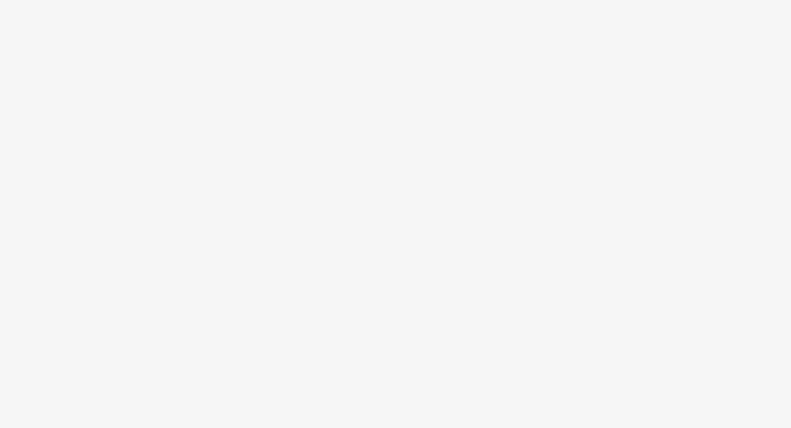
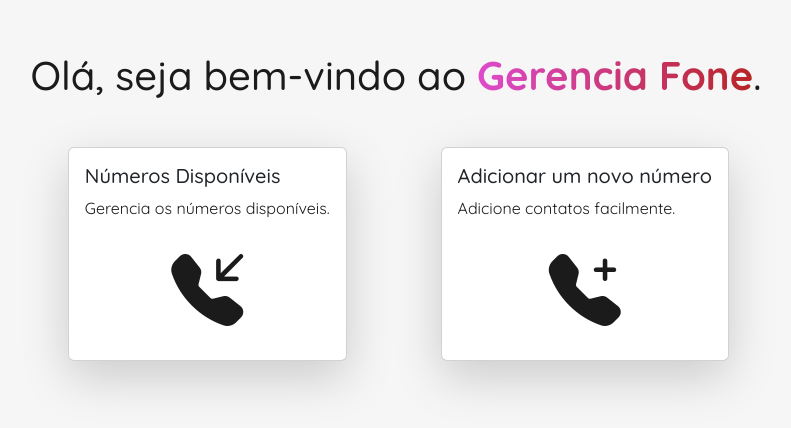
Before and after one commit to luizgcl/challenge-phone-management-web, an Angular app: page /inicio in a window 1280 px wide. Before the commit this address led to /. Shown: the part 194-622 px from the top of the page, without its empty margins (244-1035 px from the left). Built offline with nearby package versions, Linux system fonts and the light colour scheme.

Commit message:
chore: setup routes

```diff
--- a/src/app/app.routes.ts
+++ b/src/app/app.routes.ts
@@ -1,12 +1,33 @@
 import { Routes } from '@angular/router';
 import { HomeComponent } from './pages/home/home.component';
+import { PhoneFormComponent } from './pages/phone-form/phone-form.component';
+import { PhoneManagementComponent } from './pages/phone-management/phone-management.component';
 
 export const routes: Routes = [
   {
     path: '',
     children: [
-      { path: '', redirectTo: 'home', pathMatch: 'full' },
-      { path: 'home', component: HomeComponent },
-    ]
-  }
+      { path: '', redirectTo: 'inicio', pathMatch: 'full' },
+      {
+        path: 'inicio',
+        component: HomeComponent,
+        title: 'Gerencia Fone | Início',
+      },
+      {
+        path: 'numeros-disponiveis',
+        component: PhoneManagementComponent,
+        title: 'Gerencia Fone | Números disponíveis',
+      },
+      {
+        path: 'novo-numero',
+        component: PhoneFormComponent,
+        title: 'Gerencia Fone | Novo número',
+      },
+      {
+        path: 'editar-numero/:id',
+        component: PhoneFormComponent,
+        title: 'Gerencia Fone | Editar número',
+      },
+    ],
+  },
 ];
--- a/src/app/pages/home/home.component.html
+++ b/src/app/pages/home/home.component.html
@@ -3,7 +3,7 @@
     <h1>Olá, seja bem-vindo ao <span class="gradient-title">Gerencia Fone</span>.</h1>
     <nav class="mt-5 row">
       <div class="col-lg-6 col-md-12 d-flex justify-content-center">
-        <a class="link" href="https://wa.me/5511999999999" target="_blank">
+        <a class="link" routerLink="/numeros-disponiveis">
           <div class="card shadow-lg">
             <div class="card-body">
               <h5 class="card-title">Números Disponíveis</h5>
@@ -16,7 +16,7 @@
         </a>
       </div>
       <div class="col-lg-6 col-md-12 d-flex justify-content-center">
-        <a class="link" href="https://wa.me/5511999999999" target="_blank">
+        <a class="link" routerLink="/novo-numero">
             <div class="card shadow-lg">
             <div class="card-body">
             <h5 class="card-title">Adicionar um novo número</h5>
```
Also changed, not shown: src/app/pages/home/home.component.ts (+4 -5 lines).
